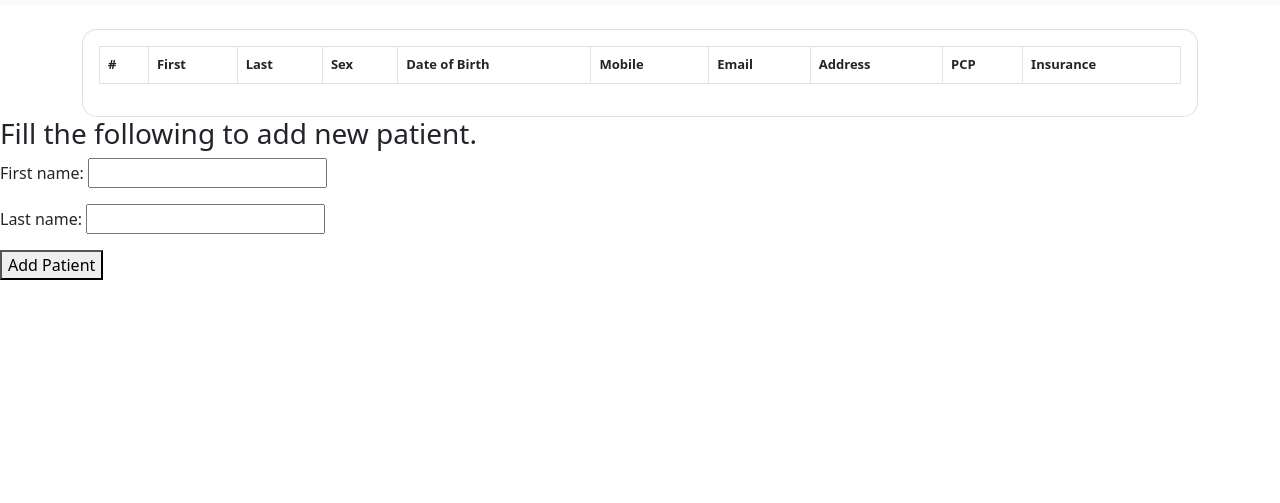
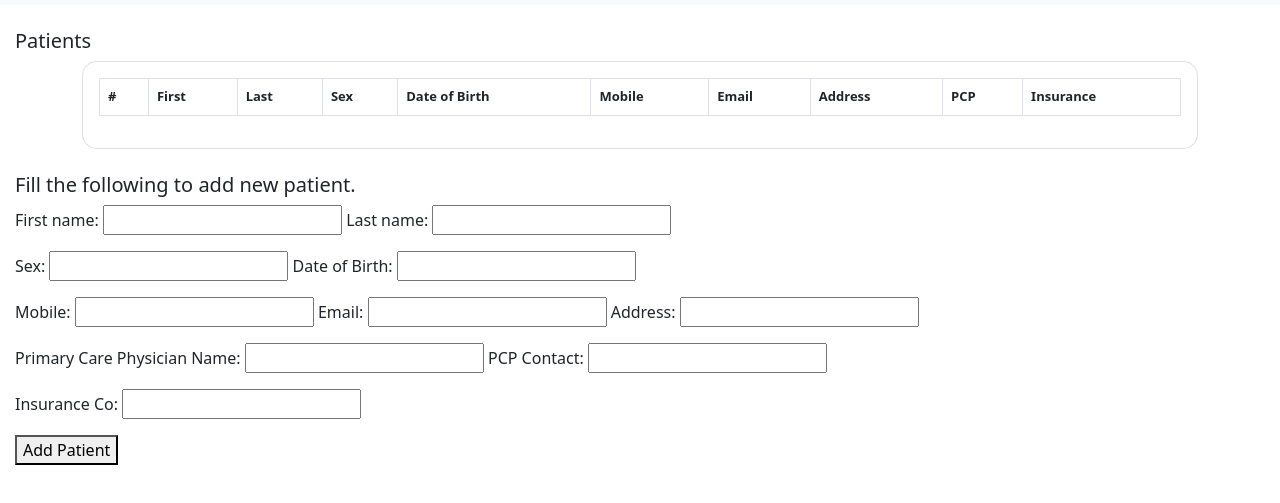
Before and after one commit to skcruzer/GHW--Hospital-Management-System, a website: page public/patientdata.html in a window 1280 px wide. Shown: the part 51-554 px from the top of the page. Drawn offline with nearby package versions, Linux system fonts and the light colour scheme; no server answers.

Commit message:
patient frontend ADD PATIENT

```diff
--- a/public/js/patient.js
+++ b/public/js/patient.js
@@ -2,6 +2,18 @@ const getPatients = async function () {
   const res = await fetch('/api/patients');
   return res.json();
 }
+
+const addPatient = async function (patient) {
+  const res = await fetch('api/patients', {
+    method: 'POST',
+    headers: {
+      'Content-Type': 'application/json'
+    },
+    body: JSON.stringify(patient)
+  })
+  return res.json();
+}
+
 const createPatient = ({ id, first_name, last_name, sex, dob, mobile, email, address, primary_care_physician, pcp_contact, insurance, appointments, medicalhistories }) => {
   const rowPatient = document.createElement('tr');
   const colId = document.createElement('th');
@@ -42,16 +54,33 @@ getPatients()
   .catch(err => console.error(err));
 
 
-const addPatient = async function (patient) {
-  const res = await fetch('api/patients', {
-    method: 'POST',
-    headers: {
-      'Content-Type': 'application/json'
-    },
-    body: JSON.stringify(patient)
+
+
+//add patients by pressing button
+document.getElementById('addPatient').addEventListener('click', event => {
+  event.preventDefault();
+
+  addPatient({
+    first_name: document.getElementById('formFname').value,
+    last_name: document.getElementById('formLname').value,
+    sex: document.getElementById('formSex').value,
+    dob: document.getElementById('formDob').value,
+    //doesnt seem to work from here :/
+    mobile: document.getElementById('formMobile').value,
+    email: document.getElementById('formEmail').value,
+    address: document.getElementById('formAddress').value,
+    primary_care_physician: document.getElementById('formPcp').value,
+    pcp_contact: document.getElementById('formPcpContact').value,
+    insurance: document.getElementById('formInsurance').value
   })
-  return res.json();
-}
+    .then(patient => {
+      //need to add to database
+      document.getElementById('tablebody').append(createPatient(patient))
+    })
+    .catch(err => console.error(err))
+})
+
+
 
 
 
--- a/public/patientdata.html
+++ b/public/patientdata.html
@@ -13,8 +13,15 @@
       font-weight: normal;
       font-size: small;
     }
+
     #tablehead {
       font-weight: bold;
+    }
+    form {
+      margin-left:15px;
+    }
+    h5 {
+      margin-left:15px;
     }
   </style>
 </head>
@@ -50,7 +57,8 @@
 
   <br>
 
-<!-- the table containing patient info -->
+  <h5>Patients</h5>
+  <!-- the table containing patient info -->
   <div class="container">
     <div class="row">
       <div class="col">
@@ -90,16 +98,45 @@
 
   </div>
 
+  <br>
+
+  <h5>Fill the following to add new patient.</h5>
   <!-- form for adding patient -->
   <form>
-    <h3>Fill the following to add new patient.</h3>
+
     <p>
       <label for="name">First name:</label>
-      <input type="text" name="name" id="fname">
+      <input type="text" name="name" id="formFname">
+      <label for="name">Last name:</label>
+      <input type="text" name="name" id="formLname">
     </p>
+
     <p>
-      <label for="name">Last name:</label>
-      <input type="text" name="name" id="lname">
+      <label">Sex:</label>
+        <input type="text" id="formSex">
+        <label>Date of Birth:</label>
+        <input type="text" id="formDob">
+    </p>
+
+    <p>
+      <label">Mobile:</label>
+        <input type="number"  id="formMobile">
+      <label>Email:</label>
+        <input type="text" id="formEmail">
+      <label">Address:</label>
+          <input type="text" id="formAddress">
+    </p>
+
+    <p>
+      <label>Primary Care Physician Name:</label>
+      <input type="text" id="formPcp">
+      <label">PCP Contact:</label>
+        <input type="text" id="formPcpContact">
+    </p>
+
+    <p>
+      <label>Insurance Co:</label>
+      <input type="text" id="formInsurance">
     </p>
 
 
```
